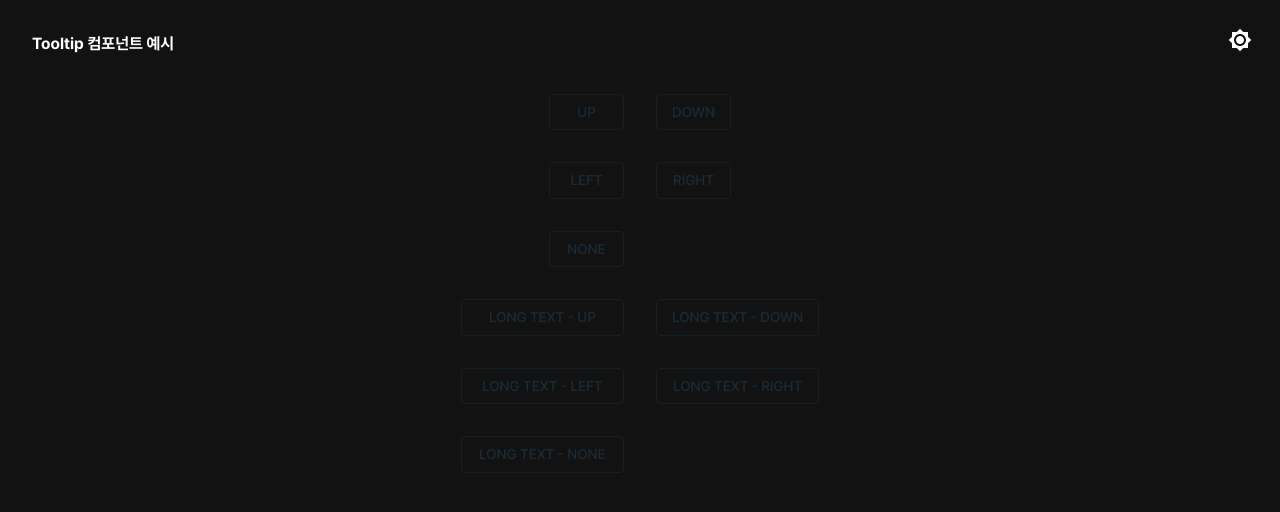
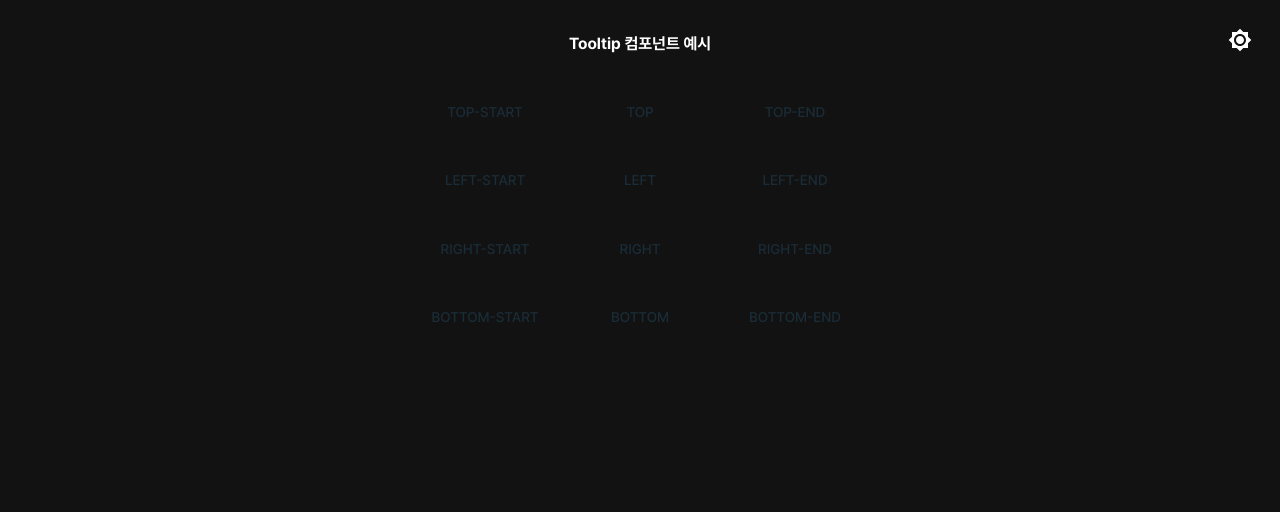
Before and after one commit to npthl2/ai-pr, a React (Vite) app: page /example/tooltip in a window 1280 px wide. Shown: the top 512 px of the page. Built offline with nearby package versions, Linux system fonts and the light colour scheme.

Commit message:
direction props 제거

```diff
--- a/src/components/Tooltip.tsx
+++ b/src/components/Tooltip.tsx
@@ -5,68 +5,16 @@ import {
 } from '@mui/material';
 import { styled } from '@mui/material/styles';
 
-type TooltipDirection = 'none' | 'up' | 'right' | 'down' | 'left';
-
-interface CustomTooltipProps extends Omit<MuiTooltipProps, 'title' | 'arrow'> {
-  title: React.ReactNode | string;
-  direction?: TooltipDirection;
-}
-
-const StyledTooltip = styled(
-  ({ className, ...props }: CustomTooltipProps) => (
-    <MuiTooltip {...props} classes={{ popper: className }} />
-  ),
-  { shouldForwardProp: (prop) => prop !== 'direction' },
-)<{ direction: TooltipDirection }>(({ theme, direction }) => ({
-  [`& .MuiTooltip-tooltip`]: {
+const StyledTooltip = styled(({ className, ...props }: MuiTooltipProps) => (
+  <MuiTooltip {...props} classes={{ popper: className }} />
+))(({ theme }) => ({
+  ['& .MuiTooltip-tooltip']: {
     backgroundColor: theme.palette.primary.main,
     padding: '8px 16px',
     borderRadius: '4px',
-    position: 'relative',
-    '&::before': {
-      content: '""',
-      position: 'absolute',
-      width: 0,
-      height: 0,
-      borderStyle: 'solid',
-      borderWidth:
-        direction === 'up'
-          ? '0 6px 6px 6px'
-          : direction === 'down'
-            ? '6px 6px 0 6px'
-            : direction === 'left'
-              ? '6px 6px 6px 0'
-              : direction === 'right'
-                ? '6px 0 6px 6px'
-                : '0',
-      borderColor:
-        direction === 'up'
-          ? `transparent transparent ${theme.palette.primary.main} transparent`
-          : direction === 'down'
-            ? `${theme.palette.primary.main} transparent transparent transparent`
-            : direction === 'left'
-              ? `transparent ${theme.palette.primary.main} transparent transparent`
-              : direction === 'right'
-                ? `transparent transparent transparent ${theme.palette.primary.main}`
-                : 'transparent',
-      ...(direction === 'up' && {
-        top: '-3px',
-        left: '50%',
-      }),
-      ...(direction === 'down' && {
-        bottom: '-9px',
-        left: '50%',
-      }),
-      ...(direction === 'left' && {
-        top: '50%',
-        left: '-3px',
-      }),
-      ...(direction === 'right' && {
-        top: '50%',
-        right: '-9px',
-      }),
-      transform: 'translate(-50%, -50%)',
-    },
+  },
+  ['& .MuiTooltip-arrow']: {
+    color: theme.palette.primary.main,
   },
 }));
 
@@ -77,21 +25,9 @@ const StyledTypography = styled(MuiTypography)(({ theme }) => ({
   color: theme.palette.primary.contrastText,
 }));
 
-const Tooltip = ({ title, direction = 'none', children, ...props }: CustomTooltipProps) => {
-  const currentPlacement = {
-    up: 'bottom',
-    right: 'left',
-    down: 'top',
-    left: 'right',
-    none: 'bottom',
-  }[direction] as MuiTooltipProps['placement'];
+const Tooltip = ({ title, children, ...props }: MuiTooltipProps) => {
   return (
-    <StyledTooltip
-      title={<StyledTypography variant='body2'>{title}</StyledTypography>}
-      direction={direction}
-      placement={currentPlacement}
-      {...props}
-    >
+    <StyledTooltip title={<StyledTypography>{title}</StyledTypography>} {...props}>
       {children}
     </StyledTooltip>
   );
--- a/src/pages/tooltipExample/TooltipExample.styled.tsx
+++ b/src/pages/tooltipExample/TooltipExample.styled.tsx
@@ -6,11 +6,12 @@ export const TooltipExampleContainer = styled(Box)(({ theme }) => ({
   display: 'flex',
   flexDirection: 'column',
   gap: theme.spacing(4),
+  alignItems: 'center',
 }));
 
 export const TooltipWrapper = styled(Box)(({ theme }) => ({
   display: 'grid',
-  gridTemplateColumns: 'repeat(2, 1fr)',
+  gridTemplateColumns: 'repeat(3, 1fr)',
   gap: theme.spacing(4),
-  margin: 'auto',
+  justifyItems: 'center',
 }));
--- a/src/pages/tooltipExample/TooltipExample.tsx
+++ b/src/pages/tooltipExample/TooltipExample.tsx
@@ -13,61 +13,92 @@ const TooltipExample = () => {
       </Typography>
 
       <TooltipWrapper>
-        <Tooltip title='This is a tooltip' direction='up'>
-          <Button variant='outlined'>Up</Button>
+        <Tooltip
+          title='[TOP-START] This is a tooltip. It provides additional information about the element it is attached to.'
+          placement='top-start'
+          arrow
+        >
+          <Button variant='text'>TOP-START</Button>
         </Tooltip>
-
-        <Tooltip title='This is a tooltip' direction='down'>
-          <Button variant='outlined'>Down</Button>
+        <Tooltip
+          title='[TOP] This is a tooltip. It provides additional information about the element it is attached to.'
+          placement='top'
+          arrow
+        >
+          <Button variant='text'>TOP</Button>
         </Tooltip>
-
-        <Tooltip title='This is a tooltip' direction='left'>
-          <Button variant='outlined'>Left</Button>
-        </Tooltip>
-
-        <Tooltip title='This is a tooltip' direction='right'>
-          <Button variant='outlined'>Right</Button>
-        </Tooltip>
-
-        <Tooltip title='This is a tooltip' direction='none'>
-          <Button variant='outlined'>None</Button>
-        </Tooltip>
-      </TooltipWrapper>
-
-      <TooltipWrapper>
         <Tooltip
-          title='This is a tooltip with a very long text that spans multiple lines to demonstrate how the tooltip handles long content.'
-          direction='up'
+          title='[TOP-END] This is a tooltip. It provides additional information about the element it is attached to.'
+          placement='top-end'
+          arrow
         >
-          <Button variant='outlined'>Long Text - Up</Button>
+          <Button variant='text'>TOP-END</Button>
         </Tooltip>
 
         <Tooltip
-          title='This is a tooltip with a very long text that spans multiple lines to demonstrate how the tooltip handles long content.'
-          direction='down'
+          title='[LEFT-START] This is a tooltip. It provides additional information about the element it is attached to.'
+          placement='left-start'
+          arrow
         >
-          <Button variant='outlined'>Long Text - Down</Button>
+          <Button variant='text'>LEFT-START</Button>
+        </Tooltip>
+        <Tooltip
+          title='[LEFT] This is a tooltip. It provides additional information about the element it is attached to.'
+          placement='left'
+          arrow
+        >
+          <Button variant='text'>LEFT</Button>
+        </Tooltip>
+        <Tooltip
+          title='[LEFT-END] This is a tooltip. It provides additional information about the element it is attached to.'
+          placement='left-end'
+          arrow
+        >
+          <Button variant='text'>LEFT-END</Button>
         </Tooltip>
 
         <Tooltip
-          title='This is a tooltip with a very long text that spans multiple lines to demonstrate how the tooltip handles long content.'
-          direction='left'
+          title='[RIGHT-START] This is a tooltip. It provides additional information about the element it is attached to.'
+          placement='right-start'
+          arrow
         >
-          <Button variant='outlined'>Long Text - Left</Button>
+          <Button variant='text'>RIGHT-START</Button>
+        </Tooltip>
+        <Tooltip
+          title='[RIGHT] This is a tooltip. It provides additional information about the element it is attached to.'
+          placement='right'
+          arrow
+        >
+          <Button variant='text'>RIGHT</Button>
+        </Tooltip>
+        <Tooltip
+          title='[RIGHT-END] This is a tooltip. It provides additional information about the element it is attached to.'
+          placement='right-end'
+          arrow
+        >
+          <Button variant='text'>RIGHT-END</Button>
         </Tooltip>
 
         <Tooltip
-          title='This is a tooltip with a very long text that spans multiple lines to demonstrate how the tooltip handles long content.'
-          direction='right'
+          title='[BOTTOM-START] This is a tooltip. It provides additional information about the element it is attached to.'
+          placement='bottom-start'
+          arrow
         >
-          <Button variant='outlined'>Long Text - Right</Button>
+          <Button variant='text'>BOTTOM-START</Button>
         </Tooltip>
-
         <Tooltip
-          title='This is a tooltip with a very long text that spans multiple lines to demonstrate how the tooltip handles long content.'
-          direction='none'
+          title='[BOTTOM] This is a tooltip. It provides additional information about the element it is attached to.'
+          placement='bottom'
+          arrow
         >
-          <Button variant='outlined'>Long Text - None</Button>
+          <Button variant='text'>BOTTOM</Button>
+        </Tooltip>
+        <Tooltip
+          title='[BOTTOM-END] This is a tooltip. It provides additional information about the element it is attached to.'
+          placement='bottom-end'
+          arrow
+        >
+          <Button variant='text'>BOTTOM-END</Button>
         </Tooltip>
       </TooltipWrapper>
     </TooltipExampleContainer>
```
